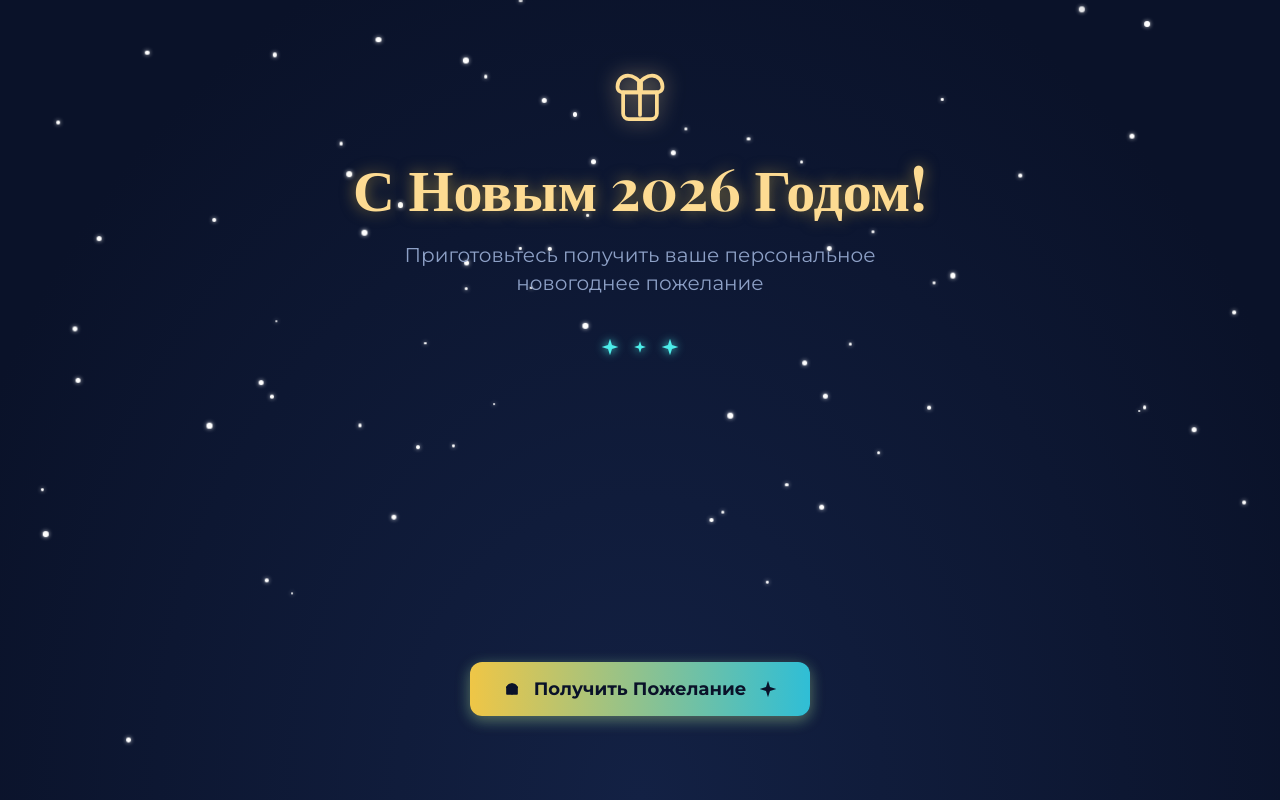
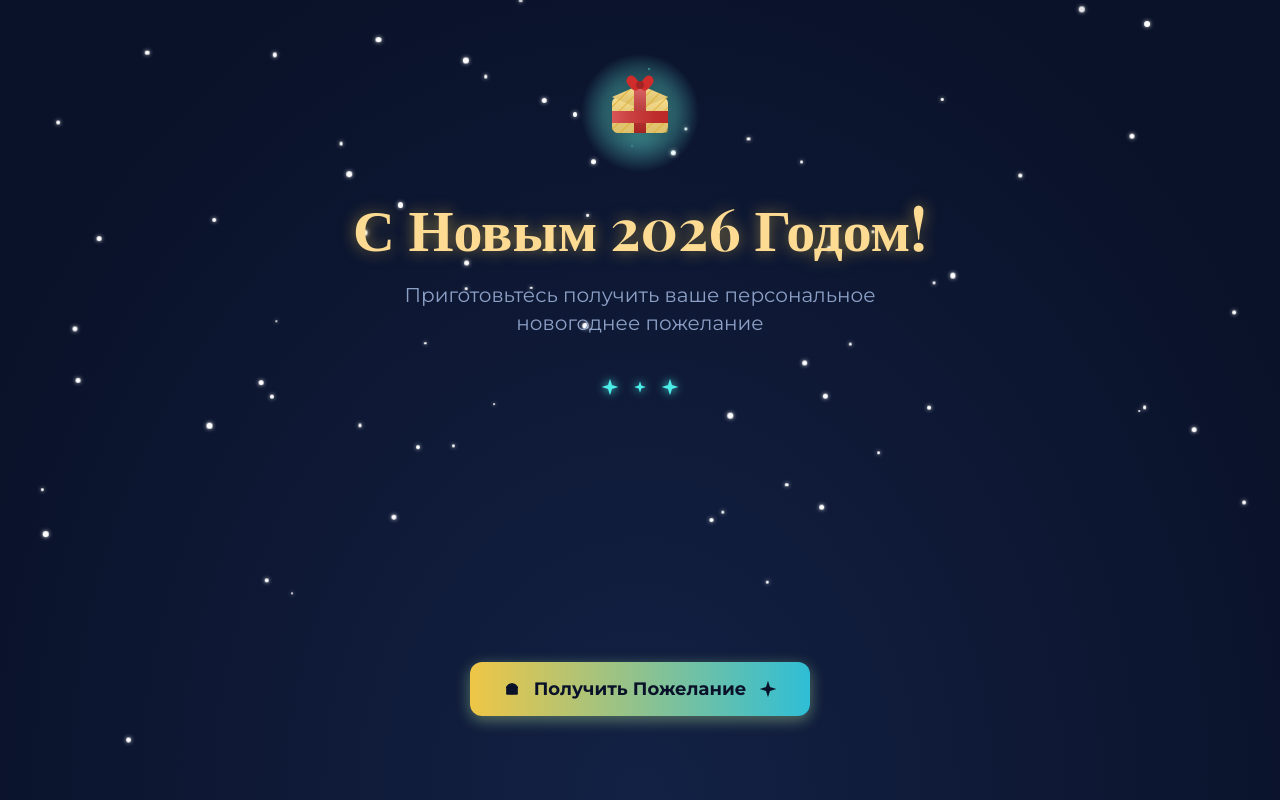
Before and after one commit to stableneuralsystem/new2026, a plain HTML site: page horse.html in a window 1280 px wide. Drawn offline with nearby package versions, Linux system fonts and the light colour scheme.

Commit message:
Update horse.html

```diff
--- a/horse.html
+++ b/horse.html
@@ -25,6 +25,13 @@
             --typing-speed: 0.04s;
             --transition-speed: 0.4s;
             --snow-count: 80;
+
+            /* Цвета для нового подарка */
+            --gift-box-color: #f7d777; /* Основной цвет коробки */
+            --gift-stripe-color: #e0ac2c; /* Цвет полос */
+            --gift-ribbon-color: #d12c2c; /* Цвет ленты */
+            --gift-ribbon-shadow: #a32222; /* Тень ленты */
+            --gift-glow-color: #6efff0; /* Цвет свечения подарка */
         }
 
         body, html {
@@ -70,13 +77,10 @@
             position: absolute;
             background: white;
             border-radius: 50%;
-            /* ИСПРАВЛЕНО: Вернули анимацию падения (fall) и убрали !important,
-               чтобы JS мог управлять скоростью падения */
             animation: fall linear infinite;
-            box-shadow: 0 0 4px rgba(255, 255, 255, 0.8); /* Добавили свечение снежинкам */
+            box-shadow: 0 0 4px rgba(255, 255, 255, 0.8);
         }
 
-        /* Анимация падения сверху вниз */
         @keyframes fall {
             0% { transform: translateY(-10vh) translateX(0); opacity: 0; }
             10% { opacity: 1; }
@@ -96,12 +100,74 @@
             z-index: 2;
         }
 
-        .gift-icon {
-            width: 60px;
-            height: 60px;
+        /* Новый контейнер для анимированного подарка */
+        .gift-animation-container {
+            width: 100px; /* Размер контейнера для подарка */
+            height: 100px;
             margin-bottom: 20px;
-            filter: drop-shadow(0 0 10px rgba(253, 219, 146, 0.6));
+            position: relative;
+            display: flex;
+            justify-content: center;
+            align-items: center;
+            /* Анимация парения */
+            animation: float 4s ease-in-out infinite alternate;
         }
+
+        @keyframes float {
+            0% { transform: translateY(0px); }
+            50% { transform: translateY(-10px); }
+            100% { transform: translateY(0px); }
+        }
+
+        /* Новый стиль SVG подарка */
+        .animated-gift {
+            width: 80px; /* Размер самого подарка внутри контейнера */
+            height: 80px;
+            position: relative;
+            z-index: 1;
+            filter: drop-shadow(0 0 8px rgba(0,0,0,0.4)); /* Базовая тень */
+        }
+
+        /* Эффект свечения для подарка */
+        .gift-glow {
+            position: absolute;
+            width: 120%; /* Свечение больше подарка */
+            height: 120%;
+            background: radial-gradient(circle, var(--gift-glow-color) 0%, transparent 70%);
+            border-radius: 50%;
+            opacity: 0.6;
+            z-index: 0;
+            /* Анимация пульсации свечения */
+            animation: pulsateGlow 2s ease-in-out infinite alternate;
+        }
+
+        @keyframes pulsateGlow {
+            0% { transform: scale(0.8); opacity: 0.4; }
+            50% { transform: scale(1); opacity: 0.8; }
+            100% { transform: scale(0.8); opacity: 0.4; }
+        }
+
+        /* Маленькие искры вокруг подарка */
+        .sparkle {
+            position: absolute;
+            background: var(--gift-glow-color);
+            border-radius: 50%;
+            opacity: 0;
+            animation: sparkleAppear 1.5s ease-out infinite;
+            z-index: 2;
+        }
+        .sparkle:nth-child(1) { width: 3px; height: 3px; top: 10%; left: 20%; animation-delay: 0.2s; }
+        .sparkle:nth-child(2) { width: 2px; height: 2px; top: 30%; right: 15%; animation-delay: 0.5s; }
+        .sparkle:nth-child(3) { width: 4px; height: 4px; bottom: 15%; left: 40%; animation-delay: 0.8s; }
+        .sparkle:nth-child(4) { width: 2px; height: 2px; top: 5%; right: 40%; animation-delay: 1.1s; }
+
+
+        @keyframes sparkleAppear {
+            0% { opacity: 0; transform: scale(0.5); }
+            50% { opacity: 1; transform: scale(1); }
+            100% { opacity: 0; transform: scale(0.5); }
+        }
+
 
         .title {
             font-family: 'Playfair Display', serif;
@@ -290,7 +356,8 @@
 
         @media (max-height: 700px) {
              .header-content { margin-top: 2vh; }
-             .gift-icon { width: 40px; height: 40px; margin-bottom: 10px;}
+             .gift-animation-container { width: 80px; height: 80px; margin-bottom: 10px;}
+             .animated-gift { width: 60px; height: 60px; }
         }
     </style>
 </head>
@@ -299,13 +366,58 @@
         <div class="particles" id="particles"></div>
 
         <div class="header-content">
-            <svg class="gift-icon" viewBox="0 0 24 24" fill="none" xmlns="http://www.w3.org/2000/svg">
-                <path d="M12 5.25V18.75" stroke="#FDDB92" stroke-width="1.5" stroke-linecap="round" stroke-linejoin="round"/>
-                <path d="M5.25 9.75H18.75" stroke="#FDDB92" stroke-width="1.5" stroke-linecap="round" stroke-linejoin="round"/>
-                <path d="M11.5789 5.25C11.5789 5.25 9.68421 3 7.15789 3C4.63158 3 3 5.25 3 7.5C3 9.75 5.25 9.75 5.25 9.75H11.5789V5.25Z" stroke="#FDDB92" stroke-width="1.5" stroke-linecap="round" stroke-linejoin="round"/>
-                <path d="M12.4211 5.25C12.4211 5.25 14.3158 3 16.8421 3C19.3684 3 21 5.25 21 7.5C21 9.75 18.75 9.75 18.75 9.75H12.4211V5.25Z" stroke="#FDDB92" stroke-width="1.5" stroke-linecap="round" stroke-linejoin="round"/>
-                <path d="M5.25 9.75V18.15C5.25 19.3926 6.25736 20.4 7.5 20.4H16.5C17.7426 20.4 18.75 19.3926 18.75 18.15V9.75" stroke="#FDDB92" stroke-width="1.5" stroke-linecap="round" stroke-linejoin="round"/>
-            </svg>
+            <div class="gift-animation-container">
+                <div class="gift-glow"></div>
+                <div class="sparkle"></div>
+                <div class="sparkle"></div>
+                <div class="sparkle"></div>
+                <div class="sparkle"></div>
+                <svg class="animated-gift" viewBox="0 0 100 100" fill="none" xmlns="http://www.w3.org/2000/svg">
+                    <rect x="15" y="30" width="70" height="45" rx="8" fill="var(--gift-box-color)"/>
+                    <rect x="15" y="30" width="70" height="45" rx="8" fill="url(#boxGradient)"/>
+                    <path d="M15 30H85V75H15V30Z" fill="url(#stripes)"/>
+
+                    <path d="M15 30 L50 15 L85 30 L50 45 L15 30Z" fill="var(--gift-box-color)"/>
+                    <path d="M15 30 L50 15 L85 30 L50 45 L15 30Z" fill="url(#lidGradient)"/>
+                    <path d="M15 30 L50 15 L85 30 L50 45 L15 30Z" fill="url(#stripesLid)"/>
+
+                    <rect x="42.5" y="15" width="15" height="60" fill="var(--gift-ribbon-color)"/>
+                    <rect x="42.5" y="15" width="15" height="60" fill="url(#ribbonGradient)"/>
+
+                    <rect x="15" y="47.5" width="70" height="15" fill="var(--gift-ribbon-color)"/>
+                    <rect x="15" y="47.5" width="70" height="15" fill="url(#ribbonGradientH)"/>
+
+                    <path d="M50 15 C55 5 60 0 65 5 C70 10 65 15 60 20 C55 25 50 20 50 15Z" fill="var(--gift-ribbon-color)"/>
+                    <path d="M50 15 C45 5 40 0 35 5 C30 10 35 15 40 20 C45 25 50 20 50 15Z" fill="var(--gift-ribbon-color)"/>
+                    <circle cx="50" cy="15" r="5" fill="var(--gift-ribbon-shadow)"/>
+
+                    <defs>
+                        <linearGradient id="boxGradient" x1="50" y1="30" x2="50" y2="75" gradientUnits="userSpaceOnUse">
+                            <stop stop-color="#fff" stop-opacity="0.2"/>
+                            <stop offset="1" stop-color="#000" stop-opacity="0.1"/>
+                        </linearGradient>
+                        <linearGradient id="lidGradient" x1="50" y1="15" x2="50" y2="45" gradientUnits="userSpaceOnUse">
+                            <stop stop-color="#fff" stop-opacity="0.2"/>
+                            <stop offset="1" stop-color="#000" stop-opacity="0.1"/>
+                        </linearGradient>
+                        <linearGradient id="ribbonGradient" x1="50" y1="15" x2="50" y2="75" gradientUnits="userSpaceOnUse">
+                            <stop stop-color="#fff" stop-opacity="0.3"/>
+                            <stop offset="1" stop-color="#000" stop-opacity="0.2"/>
+                        </linearGradient>
+                         <linearGradient id="ribbonGradientH" x1="15" y1="55" x2="85" y2="55" gradientUnits="userSpaceOnUse">
+                            <stop stop-color="#fff" stop-opacity="0.2"/>
+                            <stop offset="1" stop-color="#000" stop-opacity="0.1"/>
+                        </linearGradient>
+
+                        <pattern id="stripes" patternUnits="userSpaceOnUse" width="10" height="10" patternTransform="rotate(45)">
+                            <line x1="0" y1="0" x2="0" y2="10" stroke="var(--gift-stripe-color)" stroke-width="2"/>
+                        </pattern>
+                         <pattern id="stripesLid" patternUnits="userSpaceOnUse" width="10" height="10" patternTransform="rotate(45)">
+                            <line x1="0" y1="0" x2="0" y2="10" stroke="var(--gift-stripe-color)" stroke-width="2"/>
+                        </pattern>
+                    </defs>
+                </svg>
+            </div>
 
             <h1 class="title">С Новым 2026 Годом!</h1>
             <p class="subtitle">Приготовьтесь получить ваше персональное новогоднее пожелание</p>
@@ -355,7 +467,7 @@
         };
 
         const wishes2026 = [
-            "2026 год — год Огненной Лошади! Твоя карьера поскачет в гору с невероятной скоростью. Не бойся брать барьеры, победа будет за тобой!",
+           "2026 год — год Огненной Лошади! Твоя карьера поскачет в гору с невероятной скоростью. Не бойся брать барьеры, победа будет за тобой!",
                 "В новом 2026 году тебя ждет грандиозное путешествие. Лошадь любит движение — собирай чемоданы, мир готов открыть тебе свои тайны!",
                 "Твоя энергия в 2026 году будет бить ключом! Это идеальное время, чтобы начать дело, о котором ты мечтал последнее время.",
                 "Огонь этого года разожжет в твоем сердце новые чувства. Любовь и страсть станут твоими главными спутниками в 2026 году.",
```
